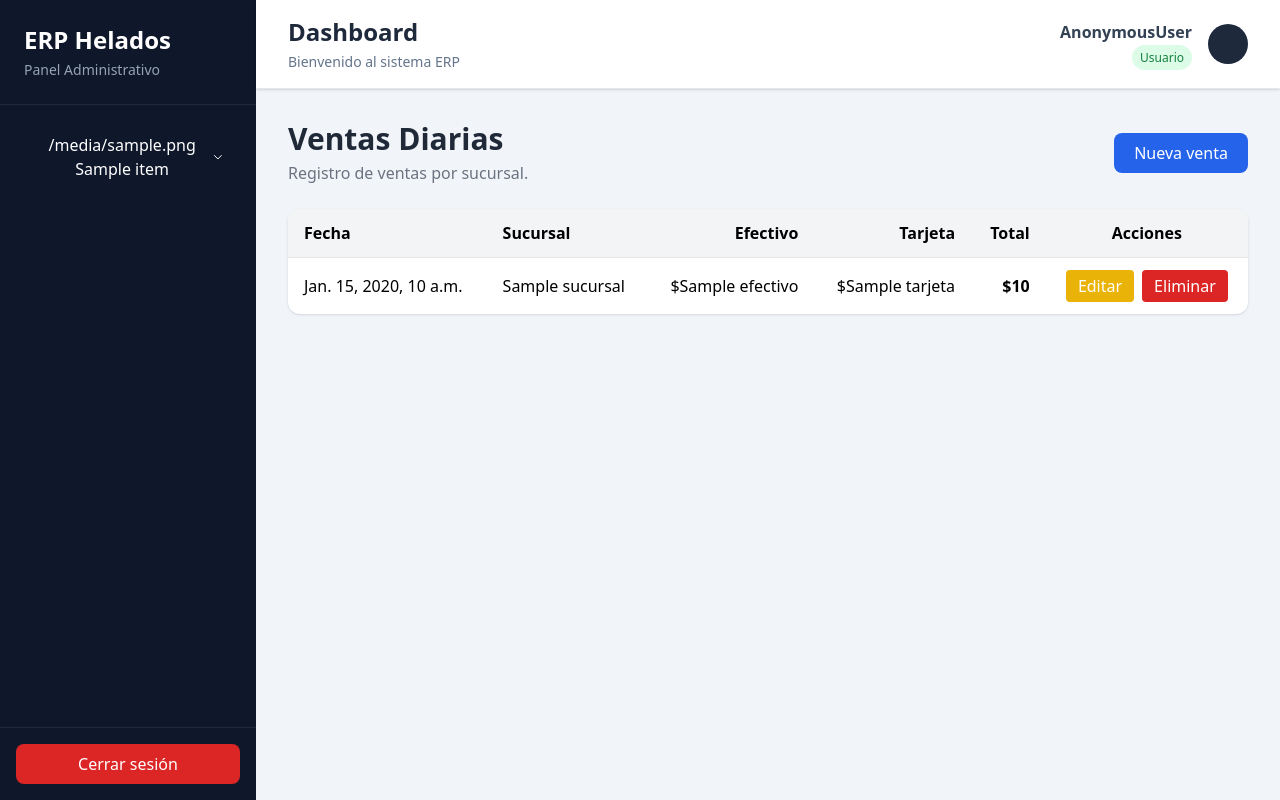
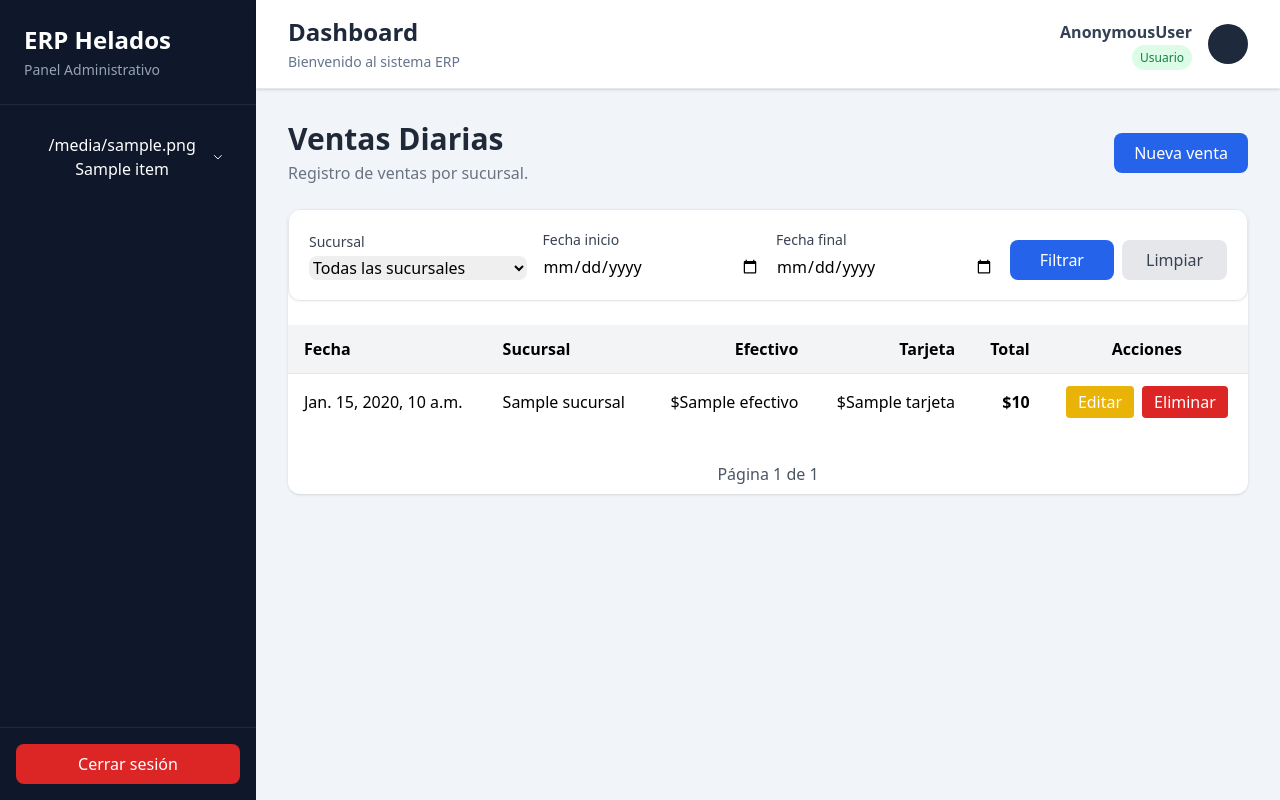
Before and after one commit to Brian2525/helados-admin, a Django app: template apps/ventas/templates/ventas/ventas_diarias/venta_diaria_list.html in a window 1280 px wide. Run offline with Django 3.2, Linux system fonts and the light colour scheme; the template is opened without the code that fills it: most values are stand-ins (such as "Sample title", 1, 10 or a date in 2020); some libraries are stand-ins or nearby versions.

Commit message:
filter added to ventas diarias

````diff
--- a/apps/ventas/templates/ventas/ventas_diarias/venta_diaria_list.html
+++ b/apps/ventas/templates/ventas/ventas_diarias/venta_diaria_list.html
@@ -28,6 +28,85 @@
     </div>
 
     <div class="bg-white rounded-xl shadow overflow-hidden">
+
+
+
+    <!-- Filtros -->
+<div class="bg-white rounded-xl shadow-sm border p-5 mb-6">
+    <form method="get" class="grid grid-cols-1 md:grid-cols-4 gap-4 items-end">
+
+        <!-- Sucursal -->
+        <div>
+            <label class="block text-sm font-medium text-gray-700 mb-1">
+                Sucursal
+            </label>
+
+            <select
+                name="sucursal"
+                class="w-full rounded-lg border-gray-300 focus:ring-blue-500 focus:border-blue-500"
+            >
+                <option value="">Todas las sucursales</option>
+
+                {% for sucursal in sucursales %}
+                    <option
+                        value="{{ sucursal.id }}"
+                        {% if filtros.sucursal == sucursal.id|stringformat:"s" %}
+                            selected
+                        {% endif %}
+                    >
+                        {{ sucursal.nombre }}
+                    </option>
+                {% endfor %}
+            </select>
+        </div>
+
+        <!-- Fecha inicio -->
+        <div>
+            <label class="block text-sm font-medium text-gray-700 mb-1">
+                Fecha inicio
+            </label>
+
+            <input
+                type="date"
+                name="fecha_inicio"
+                value="{{ filtros.fecha_inicio }}"
+                class="w-full rounded-lg border-gray-300 focus:ring-blue-500 focus:border-blue-500"
+            >
+        </div>
+
+        <!-- Fecha fin -->
+        <div>
+            <label class="block text-sm font-medium text-gray-700 mb-1">
+                Fecha final
+            </label>
+
+            <input
+                type="date"
+                name="fecha_fin"
+                value="{{ filtros.fecha_fin }}"
+                class="w-full rounded-lg border-gray-300 focus:ring-blue-500 focus:border-blue-500"
+            >
+        </div>
+
+        <!-- Botones -->
+        <div class="flex gap-2">
+            <button
+                type="submit"
+                class="flex-1 bg-blue-600 hover:bg-blue-700 text-white py-2 rounded-lg"
+            >
+                Filtrar
+            </button>
+
+            <a
+                href="{% url 'ventas:venta_diaria_list' %}"
+                class="flex-1 text-center bg-gray-200 hover:bg-gray-300 text-gray-700 py-2 rounded-lg"
+            >
+                Limpiar
+            </a>
+        </div>
+
+    </form>
+</div>
 
         <table class="min-w-full">
 
@@ -131,9 +210,36 @@
 
         </table>
 
+
+
+        <div class="mt-6 flex justify-center items-center gap-2">
+
+    {% if page_obj.has_previous %}
+        <a
+            href="?page={{ page_obj.previous_page_number }}&sucursal={{ filtros.sucursal }}&fecha_inicio={{ filtros.fecha_inicio }}&fecha_fin={{ filtros.fecha_fin }}"
+            class="px-3 py-2 rounded border"
+        >
+            Anterior
+        </a>
+    {% endif %}
+
+    <span class="px-3 py-2 text-gray-600">
+        Página {{ page_obj.number }} de {{ page_obj.paginator.num_pages }}
+    </span>
+
+    {% if page_obj.has_next %}
+        <a
+            href="?page={{ page_obj.next_page_number }}&sucursal={{ filtros.sucursal }}&fecha_inicio={{ filtros.fecha_inicio }}&fecha_fin={{ filtros.fecha_fin }}"
+            class="px-3 py-2 rounded border"
+        >
+            Siguiente
+        </a>
+    {% endif %}
+
+</div>
+
     </div>
 
 </div>
 
 {% endblock %}
-```
````
Also changed, not shown: apps/ventas/views.py (+46 -0 lines).
